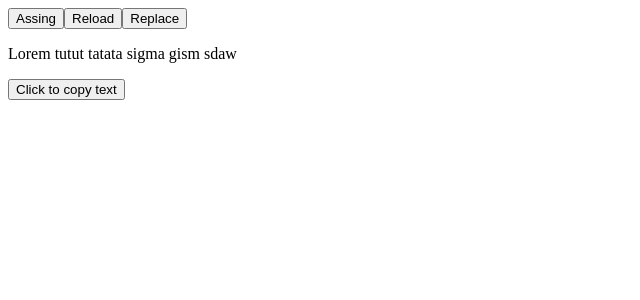
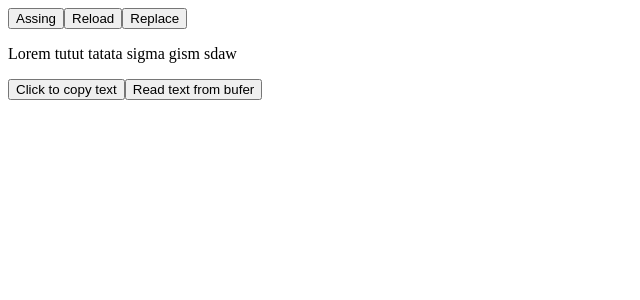
Before and after one commit to Vantuzs/test-cra, a React (Create React App) app: page / in a window 1280 px wide. Shown: the top 300 px of the page, without its empty margins (0-640 px from the left). Built offline with nearby package versions, Linux system fonts and the light colour scheme.

Commit message:
Clipboard readText

```diff
--- a/src/components/App.js
+++ b/src/components/App.js
@@ -36,6 +36,13 @@ function App(props){
 
             toast.success('🛎️ 🔑 🪒🧼 Text copieted')
          }}>Click to copy text</button>
+
+         <button onClick={()=>{
+            const text = window.navigator.clipboard.readText()
+            .then((text)=>{
+                console.log(text);
+            });
+         }}>Read text from bufer</button>
         </>
     )
 
```
